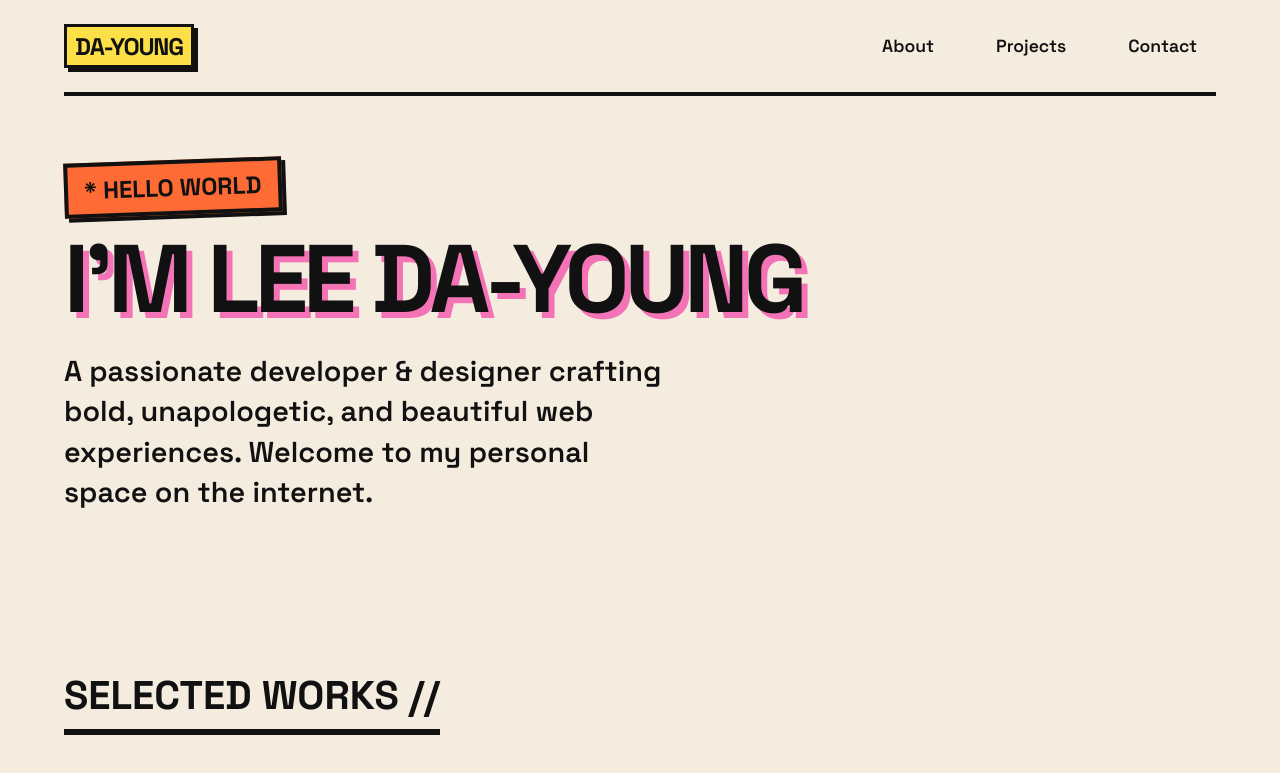
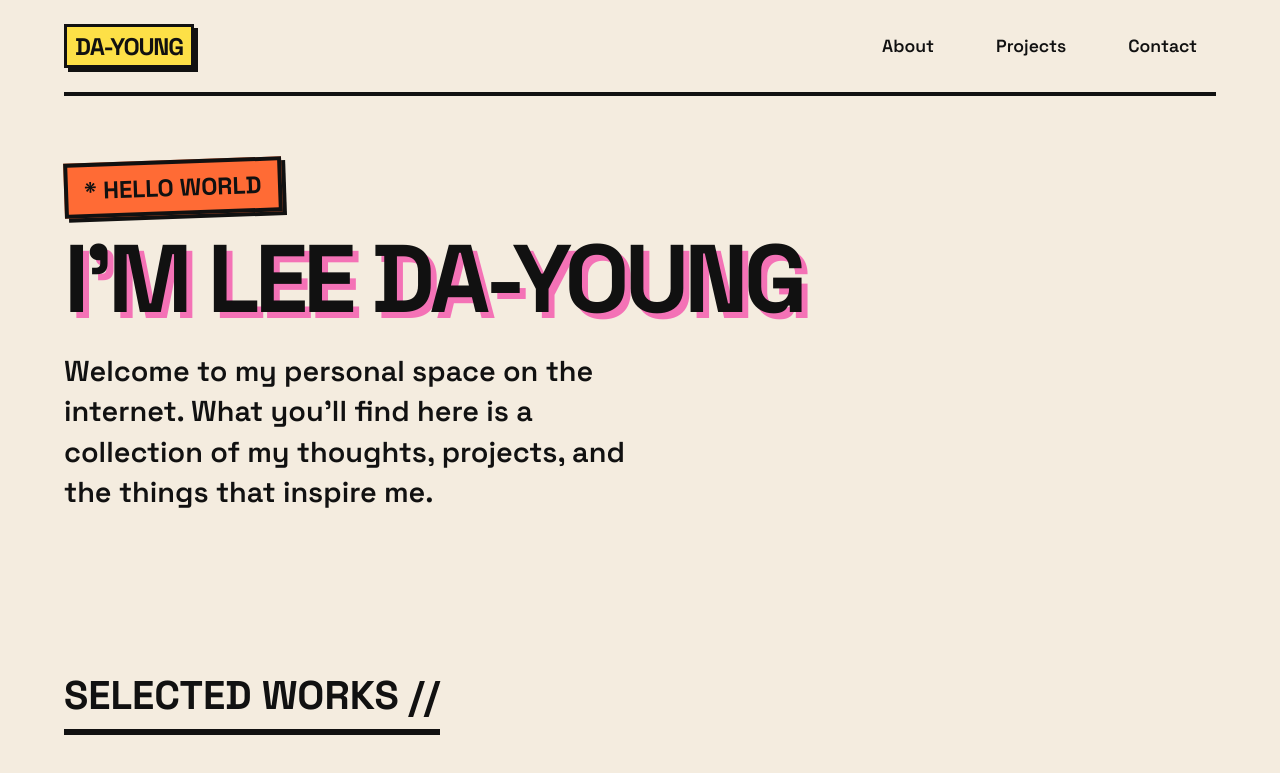
Before and after one commit to leedayoung0429-cell/my-link, a Next.js app: page / in a window 1280 px wide. Shown: the top 773 px of the page. Built offline with nearby package versions, Linux system fonts and the light colour scheme.

Commit message:
docs: update hero section description

```diff
--- a/src/app/page.tsx
+++ b/src/app/page.tsx
@@ -41,8 +41,7 @@ export default function Home() {
           <div className={styles.heroGreeting}>* HELLO WORLD</div>
           <h1 className={styles.heroTitle}>I'M LEE DA-YOUNG</h1>
           <p className={styles.heroSubtitle}>
-            A passionate developer & designer crafting bold, unapologetic, and beautiful web experiences.
-            Welcome to my personal space on the internet.
+            Welcome to my personal space on the internet. What you’ll find here is a collection of my thoughts, projects, and the things that inspire me.
           </p>
         </section>
 
```
